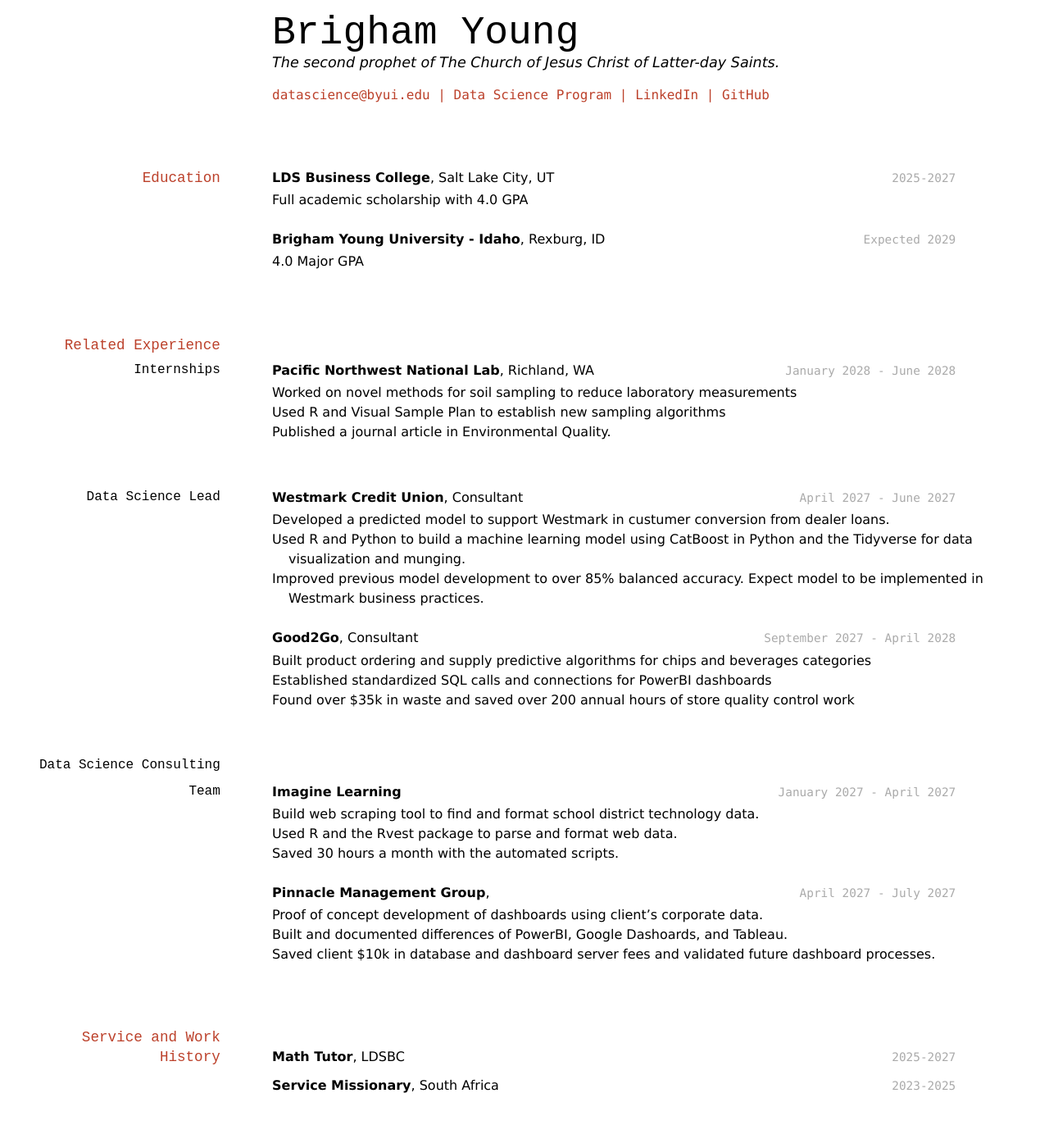
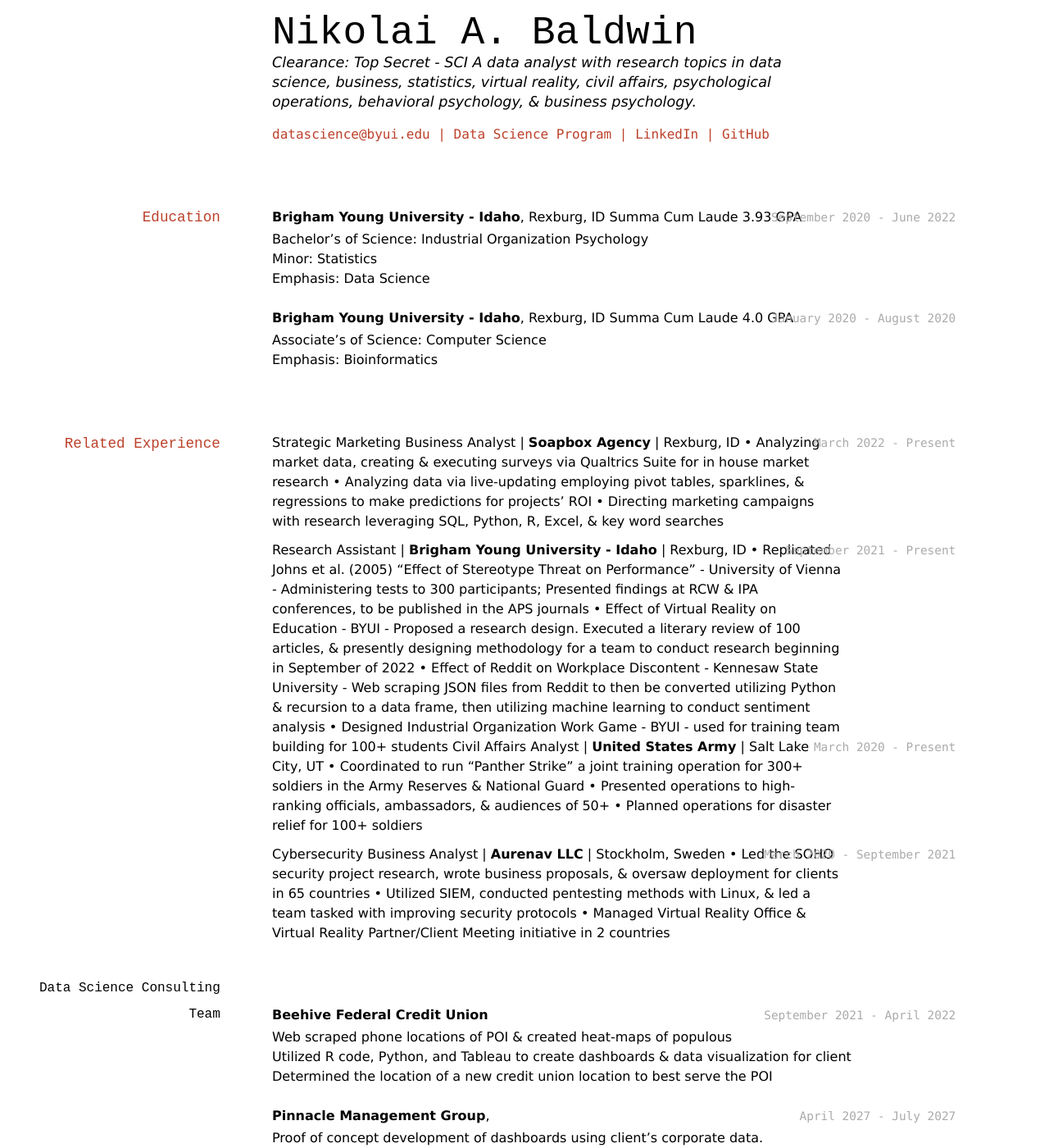
Before and after one commit to nikolai3ldwin/nikolai-a-baldwin-resume, a Jekyll site: the page built from docs/index.md, in a window 1280 px wide and 1400 px high. Shown: the whole window at 82% size. Built offline with Jekyll 4.4.1, drawn with Linux system fonts in a browser that asks for light colours; some of the changed text lies outside the part shown.

Commit message:
Updated Resume

```diff
--- a/docs/index.md
+++ b/docs/index.md
@@ -1,86 +1,113 @@
 ---
 layout: cv
-title: Brigham Young's Resume
+title: Nikolai Baldwin's Resume
 ---
-# Brigham Young
-The second prophet of The Church of Jesus Christ of Latter-day Saints.
+
+# Nikolai A. Baldwin
+
+Clearance: Top Secret - SCI
+A data analyst with research topics in data science, business, statistics, virtual reality, civil affairs, psychological operations, behavioral psychology, & business psychology.
 
 <div id="webaddress">
 <a href="datascience@byui.edu">datascience@byui.edu</a>
 | <a href="https://byuidatascience.github.io/development.html">Data Science Program</a>
-| <a href="https://www.linkedin.com/groups/13537407/">LinkedIn</a>
-| <a href="https://github.com/byuids-resumes">GitHub</a>
+| <a href="https://linkedin.com/in/nikolai-a-baldwin">LinkedIn</a>
+| <a href="https://github.com/nikolai3ldwin">GitHub</a>
 </div>
 
 <!-- https://www.monique.tech/the-art-of-markdown -->
 
 ## Education
 
-`2025-2027`
-__LDS Business College__, Salt Lake City, UT
+`September 2020 - June 2022`
+**Brigham Young University - Idaho**, Rexburg, ID
+Summa Cum Laude 3.93 GPA
 
-- Full academic scholarship with 4.0 GPA
+- Bachelor's of Science: Industrial Organization Psychology
+- Minor: Statistics
+- Emphasis: Data Science
 
-`Expected 2029`
-__Brigham Young University - Idaho__, Rexburg, ID
+`January 2020 - August 2020`
+**Brigham Young University - Idaho**, Rexburg, ID
+Summa Cum Laude 4.0 GPA
 
-- 4.0 Major GPA
-
+- Associate's of Science: Computer Science
+- Emphasis: Bioinformatics
 
 ## Related Experience
 
-### Internships
+`March 2022 - Present`
+Strategic Marketing Business Analyst | **Soapbox Agency** | Rexburg, ID
+• Analyzing market data, creating & executing surveys via Qualtrics Suite for in house market research
+• Analyzing data via live-updating employing pivot tables, sparklines, & regressions to make predictions for projects' ROI
+• Directing marketing campaigns with research leveraging SQL, Python, R, Excel, & key word searches
 
-`January 2028 - June 2028`
-__Pacific Northwest National Lab__, Richland, WA
+`September 2021 - Present`
+Research Assistant | **Brigham Young University - Idaho** | Rexburg, ID
+• Replicated Johns et al. (2005) "Effect of Stereotype Threat on Performance" - University of Vienna - Administering tests to 300 participants; Presented findings at RCW & IPA conferences, to be published in the APS journals
+• Effect of Virtual Reality on Education - BYUI - Proposed a research design. Executed a literary review of 100 articles, & presently designing methodology for a team to conduct research beginning in September of 2022
+• Effect of Reddit on Workplace Discontent - Kennesaw State University - Web scraping JSON files from Reddit to then be converted utilizing Python & recursion to a data frame, then utilizing machine learning to conduct sentiment analysis
+• Designed Industrial Organization Work Game - BYUI - used for training team building for 100+ students
+`March 2020 - Present`
+Civil Affairs Analyst | **United States Army** | Salt Lake City, UT
+• Coordinated to run "Panther Strike" a joint training operation for 300+ soldiers in the Army Reserves & National Guard
+• Presented operations to high-ranking officials, ambassadors, & audiences of 50+
+• Planned operations for disaster relief for 100+ soldiers
 
-- Worked on novel methods for soil sampling to reduce laboratory measurements
-- Used R and Visual Sample Plan to establish new sampling algorithms
-- Published a journal article in Environmental Quality.
-
-### Data Science Lead
-
-`April 2027 - June 2027`
-__Westmark Credit Union__, Consultant
-
-- Developed a predicted model to support Westmark in custumer conversion from dealer loans.
-- Used R and Python to build a machine learning model using CatBoost in Python and the Tidyverse for data visualization and munging.
-- Improved previous model development to over 85% balanced accuracy. Expect model to be implemented in Westmark business practices.
-
-`September 2027 - April 2028`
-__Good2Go__, Consultant
-
-- Built product ordering and supply predictive algorithms for chips and beverages categories
-- Established standardized SQL calls and connections for PowerBI dashboards
-- Found over $35k in waste and saved over 200 annual hours of store quality control work
+Cybersecurity Business Analyst | **Aurenav LLC** | Stockholm, Sweden `March 2020 - September 2021`
+• Led the SOHO security project research, wrote business proposals, & oversaw deployment for clients in 65 countries
+• Utilized SIEM, conducted pentesting methods with Linux, & led a team tasked with improving security protocols
+• Managed Virtual Reality Office & Virtual Reality Partner/Client Meeting initiative in 2 countries
 
 ### Data Science Consulting Team
 
-`January 2027 - April 2027`
-__Imagine Learning__
+`September 2021 - April 2022`
+**Beehive Federal Credit Union**
 
-- Build web scraping tool to find and format school district technology data.
-- Used R and the Rvest package to parse and format web data.
-- Saved 30 hours a month with the automated scripts.
+- Web scraped phone locations of POI & created heat-maps of populous
+- Utilized R code, Python, and Tableau to create dashboards & data visualization for client
+- Determined the location of a new credit union location to best serve the POI
 
 `April 2027 - July 2027`
-__Pinnacle Management Group__,
+**Pinnacle Management Group**,
 
 - Proof of concept development of dashboards using client's corporate data.
 - Built and documented differences of PowerBI, Google Dashoards, and Tableau.
 - Saved client $10k in database and dashboard server fees and validated future dashboard processes.
 
+## Service
 
-## Service and Work History
+- Den Norske Misjon (Oslo, Norway) | `2017 - 2019` | **Representative & Technology Specialist**
+  - Instructed Norwegian & English to refugees; Led teams of 15; Lead technology transition
+- DEF CON (Las Vegas, Nevada) | `2022 - Present` | **Coordinator | Instructor**
+  - Volunteered to work at & teach cyber security skills, developed a Discord Bot to play “Line Game” in chat
+- The Hobby (Rexburg, Idaho) | `2022 - Present` | **Legal Analyst**
+  - Developing app for valuation, projections, & P2P trading of playing cards; Prototype in Excel ROI $1000+
+- Pre-Law Society (Rexburg, Idaho) | `2022 - Present` | **Business Law Officer**
+  - Taught LSAT preparatory courses & organized speaking events with Law School Deans
+- Code The Universe (Online) | `2019 - 2020` | **SQL Code Instructor**
+  - Taught SQL queries & architecture to 100+ people live via Discord
 
-`2025-2027`
-__Math Tutor__, LDSBC
+### University STEM Tutor
 
+`2021 - 2022`
+**Database Lab Director**, BYUI
+`2020 - 2021`
+**Statistics Tutor**, BYUI
+`2020 - 2021`
+**Coding Tutor**, BYUI
+`2020 - 2021`
+**Cybersecurity Instructor**, BYUI
 
-`2023-2025`
-__Service Missionary__, South Africa
+## Certifications
 
+• QPR Institute: Suicide Prevention `(June 18, 2022 - June 18, 2024)`
+• Basic Technology: Digital Forensics & Cyber Triage `(2020 - No Expiration)`
+• Google: IT Support & Cybersecurity `(2019 - No Expiration)`
 
+## Clearance
+
+• Top Secret - SCI `(March 2020 - March 2026)`
 
 <!-- ### Footer
 
```
